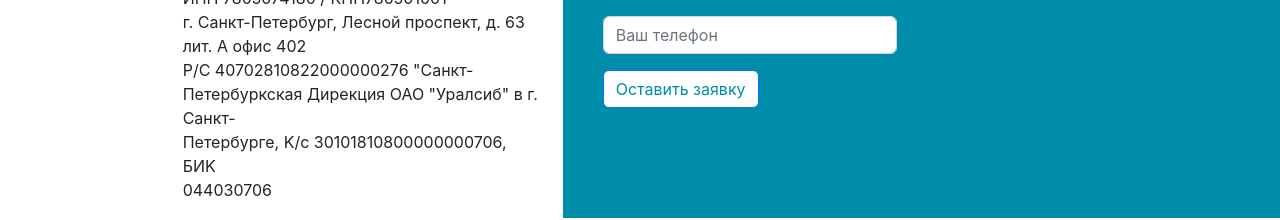
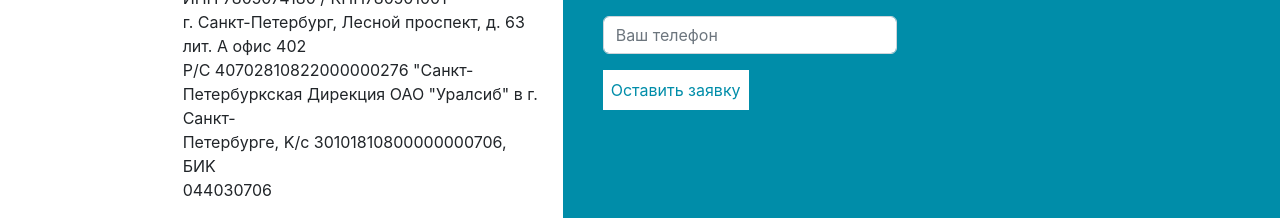
Before and after one commit to fullstack7777/farmplast, a React (Create React App) app: page /contacts in a window 1280 px wide. Shown: the part 494-714 px from the top of the page. Built offline with nearby package versions, Linux system fonts and the light colour scheme.

Commit message:
v7.5.1 contacts

```diff
--- a/public/css/style.css
+++ b/public/css/style.css
@@ -192,5 +192,7 @@
 .button-contacts{
     background-color: white;
     color: #008DA9;
+    border: none;
+    padding: 8px 8px;
 
 }
--- a/src/components/contacts/contacts_page.js
+++ b/src/components/contacts/contacts_page.js
@@ -2,7 +2,6 @@
 import Container from "react-bootstrap/Container";
 import {Col, Row} from "react-bootstrap";
 import Form from 'react-bootstrap/Form';
-import Button from "react-bootstrap/Button";
 
 export class ContactsPage extends React.Component {
     render() {
@@ -45,9 +44,9 @@
                                     <Form.Group className="mb-3" controlId="exampleForm.ControlInput1">
                                         <Form.Control type="email" placeholder="Ваш телефон" />
                                     </Form.Group>
-                                    <Button className="button-contacts">
+                                    <button className="button-contacts">
                                         Оставить заявку
-                                    </Button>
+                                    </button>
                                 </Form>
                             </div>
                         </Col>
--- a/src/components/home/components/slider-section.js
+++ b/src/components/home/components/slider-section.js
@@ -27,7 +27,7 @@
             <Carousel.Item>
                 <img
                     className="d-block w-100"
-                    src="/images/slider/slide3.webp"
+                    src="/images/slider/slide1.webp"
                     style={{objectFit:"cover"}}
                     height="600"
                     alt="Second slide"
```
